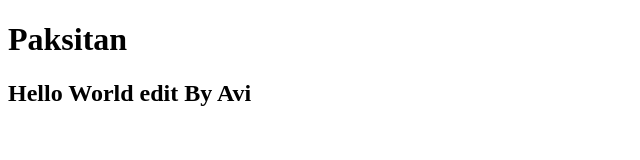
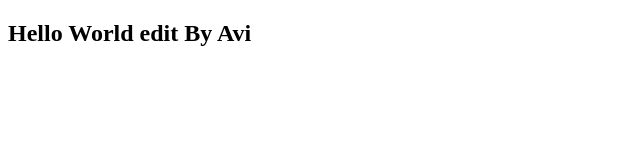
Before and after one commit to Memon-Abdullah/github_practice, a plain HTML site: page index.html in a window 1280 px wide. Shown: the whole page, without its empty margins (0-640 px from the left). Drawn offline with Linux system fonts and the light colour scheme.

Commit message:
Update index.html

```diff
--- a/index.html
+++ b/index.html
@@ -6,7 +6,7 @@
     <title>Github workshop</title>
 </head>
 <body>
-        <h1>Paksitan</h1>
+
     <h2>Hello World edit By Avi</h2>
 
 </body>
```
